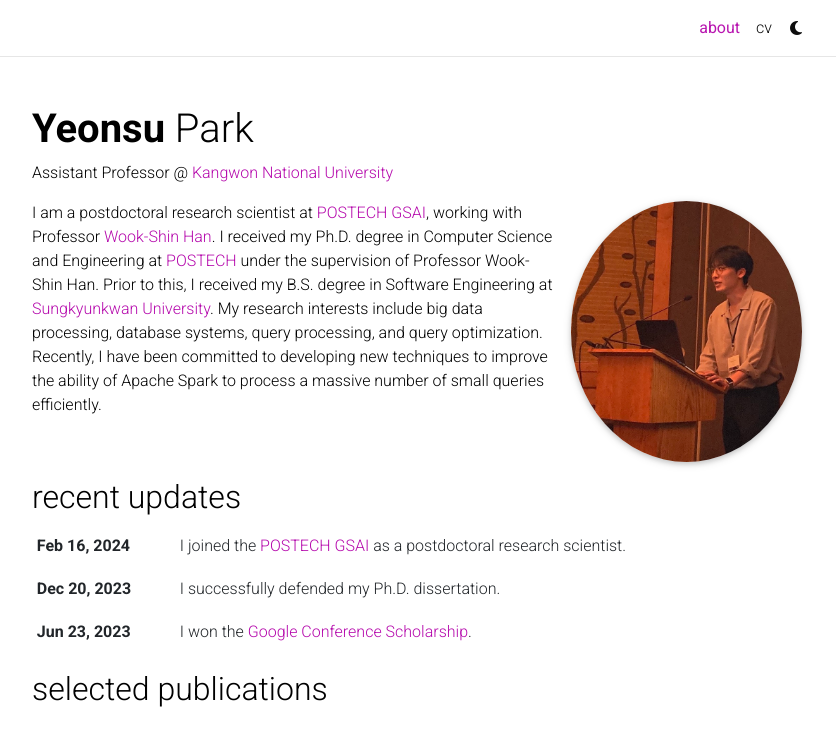
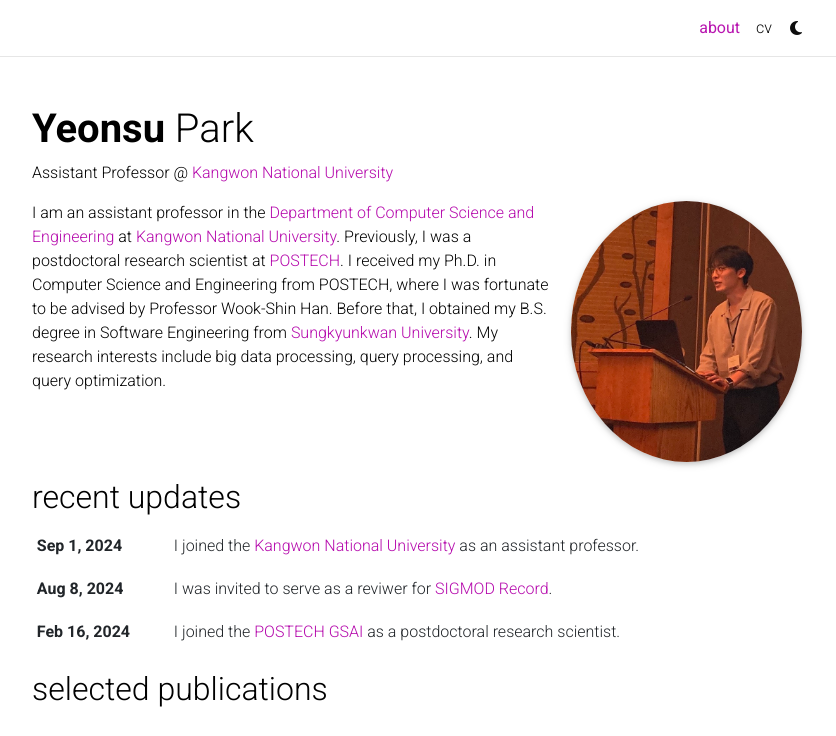
Before and after one commit to park-yeonsu/park-yeonsu.github.io, a Jekyll site: the page built from _pages/about.md, in a window 1280 px wide and 1006 px high, cut to the strip 0-736 px from the top of the window. Shown: the whole strip, without its empty margins (223-1059 px from the left). Built offline with Jekyll 4.4.1, drawn with Linux system fonts in a browser that asks for light colours; full-size pictures stand in for the smaller copies a plugin makes; comment, search, counter and statistics services are not loaded; a style sheet for code colours, icons or effects is not loaded.

Commit message:
Update news and cv

```diff
--- a/_includes/header.html
+++ b/_includes/header.html
@@ -49,7 +49,7 @@
           </li>
           <!-- CV -->
           <li class="nav-item {% if page.title == 'cv' %}active{% endif %}">
-            <a class="nav-link" href="https://yspark-dblab.github.io/assets/pdf/cv-yspark.pdf">cv
+            <a class="nav-link" href="https://park-yeonsu.github.io/assets/pdf/cv.pdf">cv
               {%- if page.title == 'cv' -%}
               <span class="sr-only">(current)</span>
               {%- endif -%}
--- a/_pages/about.md
+++ b/_pages/about.md
@@ -2,7 +2,7 @@
 layout: about
 title: about
 permalink: /
-subtitle: Assistant Professor @ <a href='https://www.kangwon.ac.kr/'>Kangwon National University</a>
+subtitle: Assistant Professor @ <a href='https://wwwk.kangwon.ac.kr/english/index.do'>Kangwon National University</a>
 
 profile:
   align: right
@@ -16,4 +16,4 @@
 social: true  # includes social icons at the bottom of the page
 ---
 
-I am a postdoctoral research scientist at [POSTECH](https://postech.ac.kr/eng/) [GSAI](https://ai.postech.ac.kr), working with Professor [Wook-Shin Han](https://wscrony.github.io). I received my Ph.D. degree in Computer Science and Engineering at [POSTECH](https://postech.ac.kr/eng) under the supervision of Professor Wook-Shin Han. Prior to this, I received my B.S. degree in Software Engineering at [Sungkyunkwan University](https://www.skku.edu/eng/). My research interests include big data processing, database systems, query processing, and query optimization. Recently, I have been committed to developing new techniques to improve the ability of Apache Spark to process a massive number of small queries efficiently.
+I am an assistant professor in the [Department of Computer Science and Engineering](https://cse.kangwon.ac.kr/cse/) at [Kangwon National University](https://wwwk.kangwon.ac.kr/english/index.do). Previously, I was a postdoctoral research scientist at [POSTECH](https://postech.ac.kr/eng). I received my Ph.D. in Computer Science and Engineering from POSTECH, where I was fortunate to be advised by Professor Wook-Shin Han. Before that, I obtained my B.S. degree in Software Engineering from [Sungkyunkwan University](https://www.skku.edu/eng/). My research interests include big data processing, query processing, and query optimization.
```
Also changed, not shown: _news/announcement_7.md (added, +8 -0 lines), _news/announcement_8.md (added, +8 -0 lines), 2 other files.
